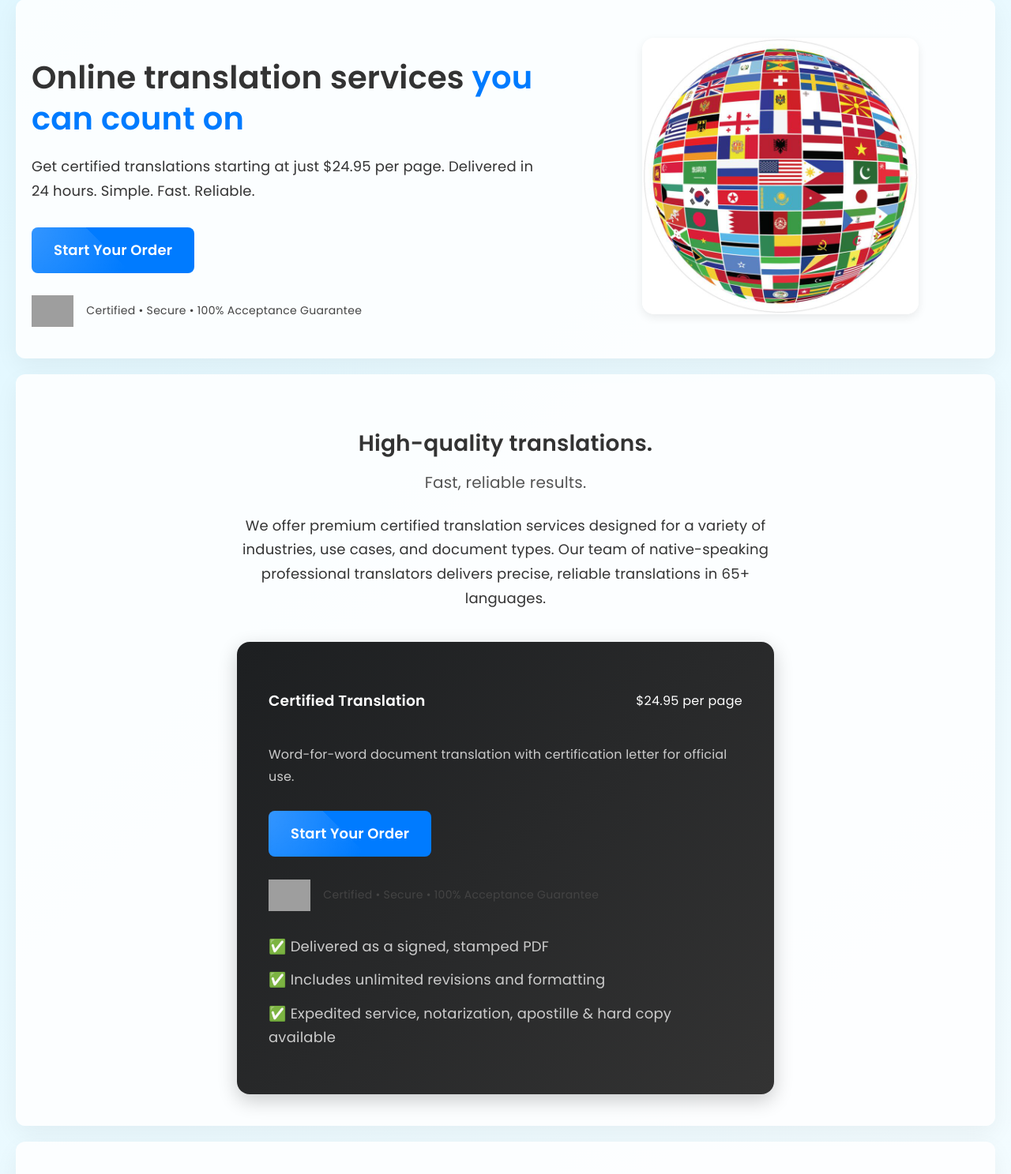
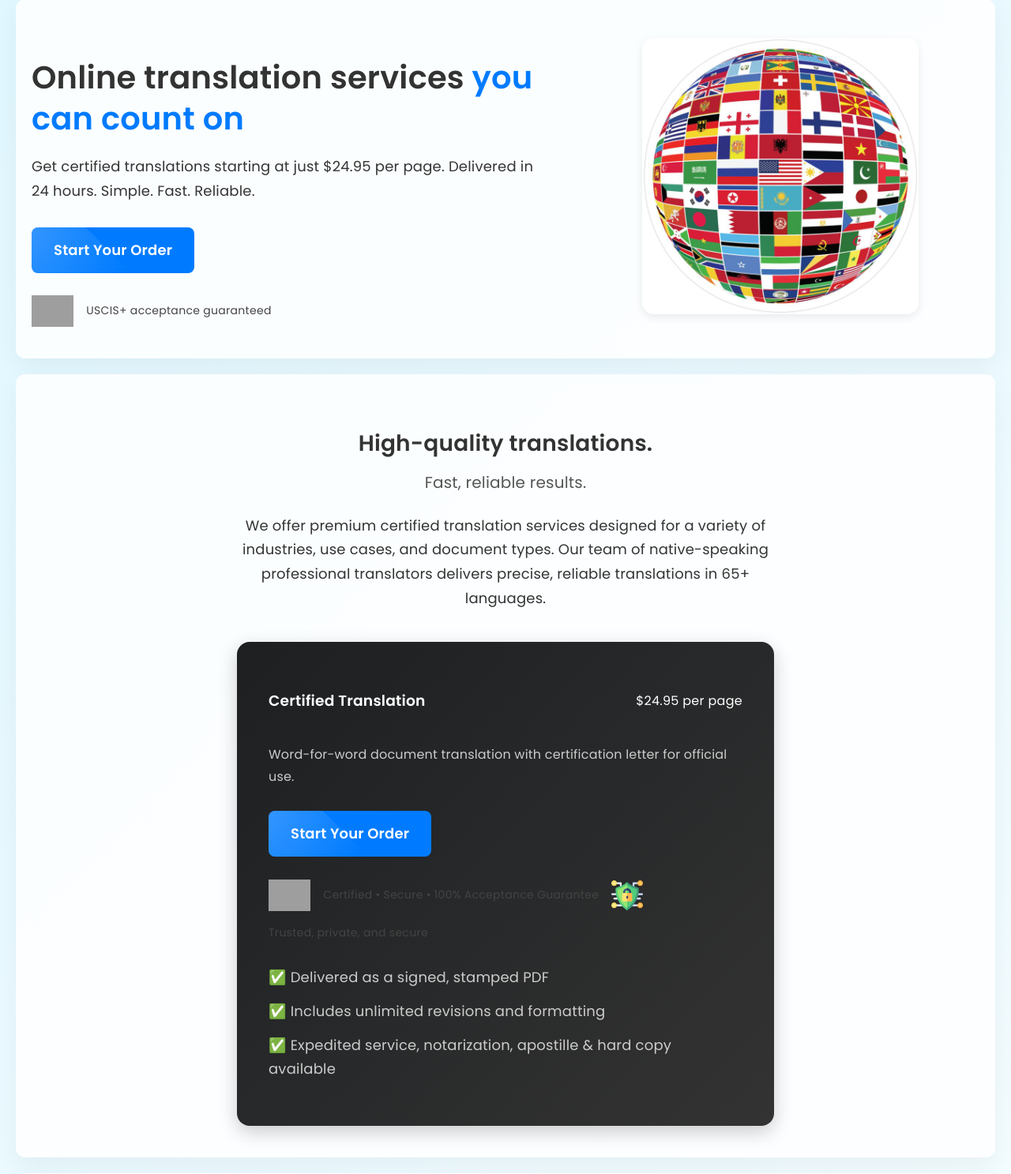
Before and after one commit to mussaiyev/GrabLang, a Flask app: page / in a window 1280 px wide. Shown: the part 105-1592 px from the top of the page at 79% size. Run offline with Flask 3, Linux system fonts and the light colour scheme; grey boxes are pictures that could not be loaded.

Commit message:
some messee 18

```diff
--- a/static/main.css
+++ b/static/main.css
@@ -1,5 +1,3 @@
-@import url('https://fonts.googleapis.com/css2?family=Poppins:wght@400;600&display=swap');
-/* ========= Global ========= */
 html {
   max-width: 100%;
   overflow-x: hidden;
--- a/templates/main.html
+++ b/templates/main.html
@@ -68,7 +68,7 @@
       <a href="{{ url_for('index') }}" class="cta-button">Start Your Order</a>
 <div class="trust-badges">
   <img src="https://upload.wikimedia.org/wikipedia/commons/2/2c/Logo_of_the_United_States_Immigration_and_Customs_Enforcement_Agency.svg" alt="USCIS Approved">
-  <span>Certified • Secure • 100% Acceptance Guarantee</span>
+  <span>USCIS+ acceptance guaranteed</span>
 </div>
 
     </div>
@@ -103,6 +103,8 @@
 <div class="trust-badges">
   <img src="https://upload.wikimedia.org/wikipedia/commons/2/2c/Logo_of_the_United_States_Immigration_and_Customs_Enforcement_Agency.svg" alt="USCIS Approved">
   <span>Certified • Secure • 100% Acceptance Guarantee</span>
+  <img src="{{ url_for('static', filename='cyber-security.png') }}" alt="USCIS Approved">
+  <span>Trusted, private, and secure</span>
 </div>
 
       </div>
```
Also changed, not shown: static/cyber-security.png (added).
